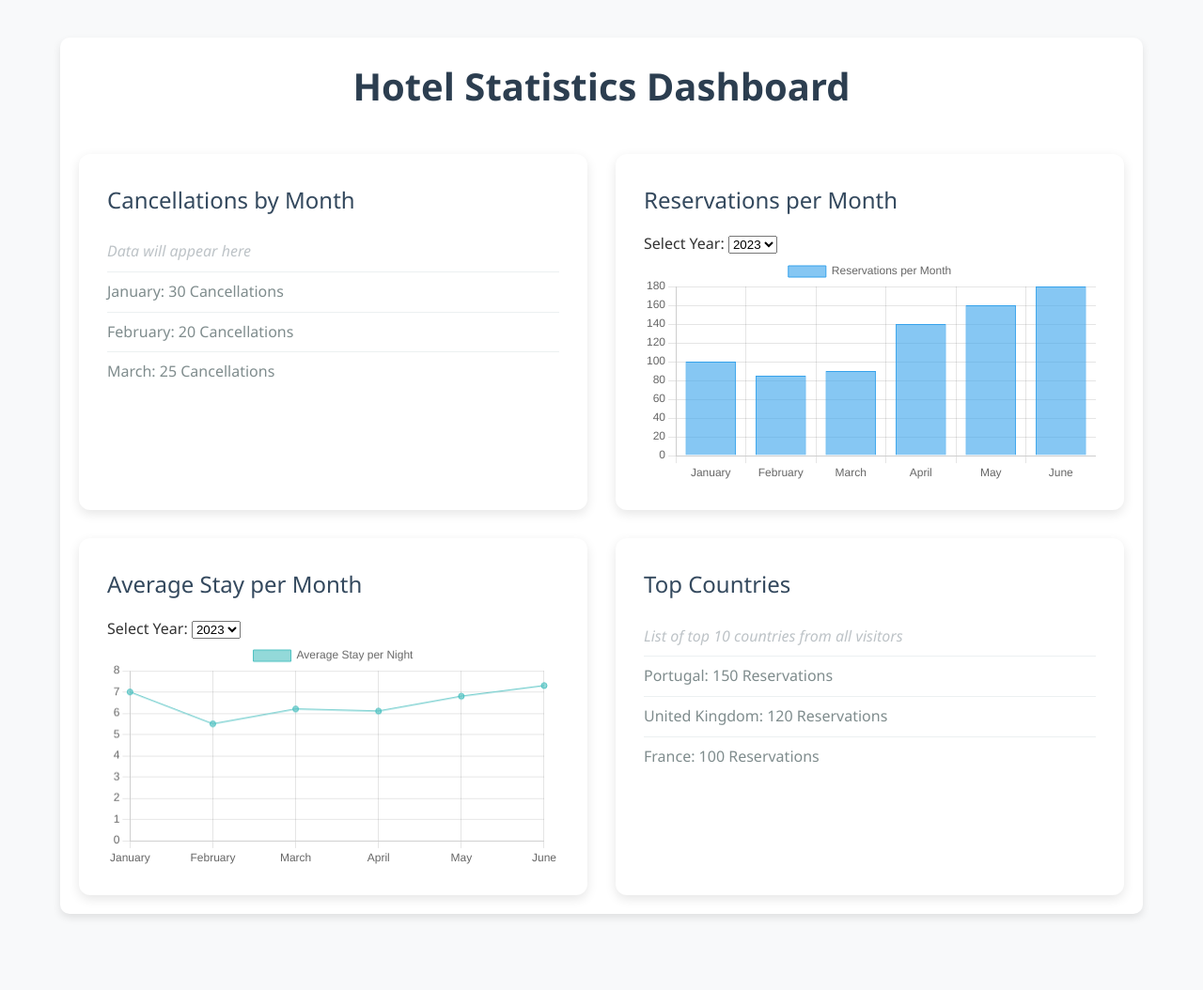
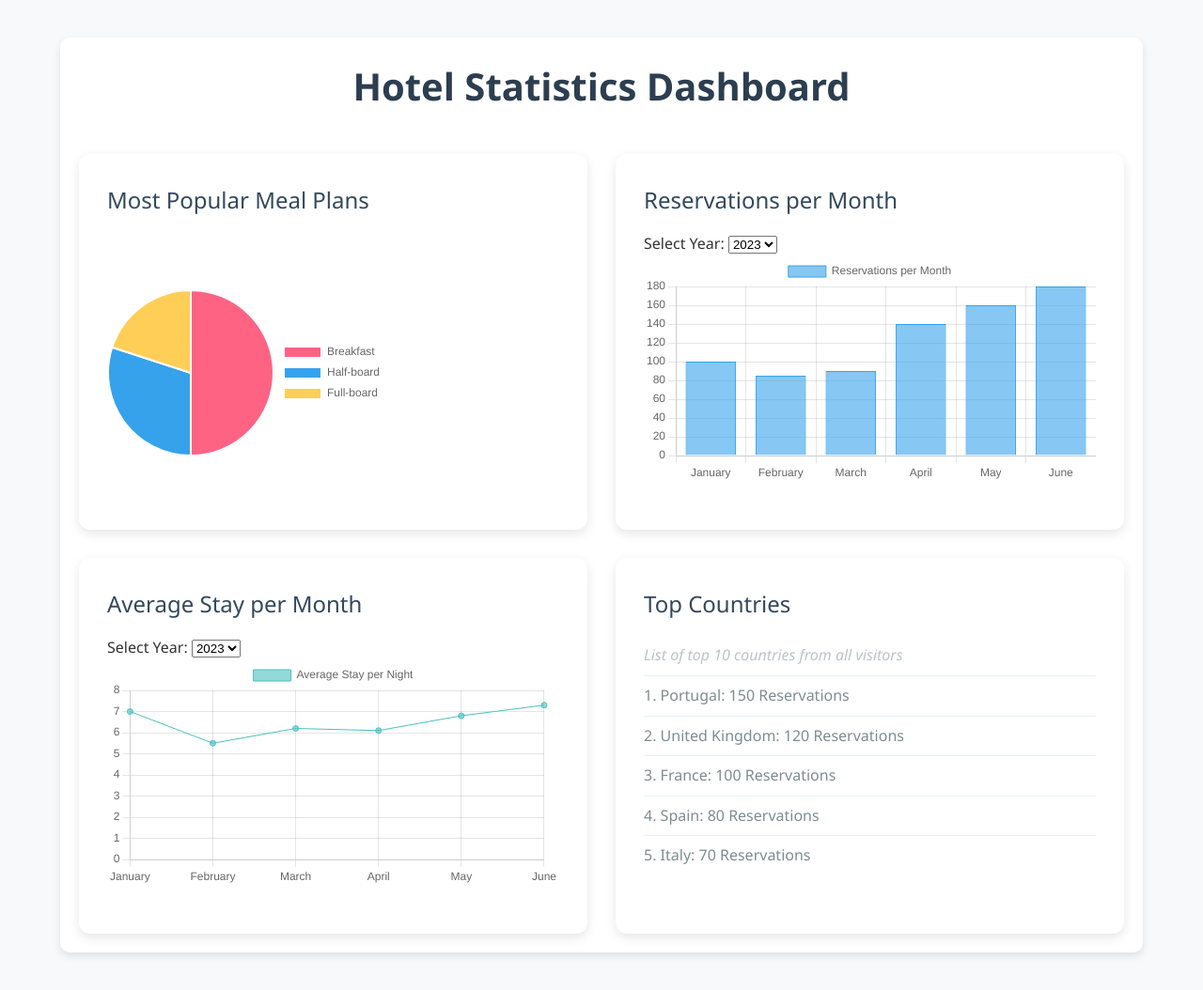
Before and after one commit to KrsticevicM/hotel-stats, a Django app: page / in a window 1280 px wide. Shown: the whole page at 94% size. Before the commit the page ends 977 px from the top, so only its background shows below. Run offline with Django 5.2, Linux system fonts and the light colour scheme.

Commit message:
Added pie chart and top countries scrollbar

```diff
--- a/hotel_system/hotel_stats/static/css/styles.css
+++ b/hotel_system/hotel_stats/static/css/styles.css
@@ -50,6 +50,8 @@
    border-radius: 12px;
    box-shadow: 0 4px 12px rgba(0, 0, 0, 0.1);
    transition: transform 0.3s ease, box-shadow 0.3s ease;
+   height: 400px; /* Ensure the card has enough height */
+   overflow: hidden; /* Hide overflow content to prevent stretching */
 }
 
 .stats-card:hover {
--- a/hotel_system/hotel_stats/static/js/dashboard.js
+++ b/hotel_system/hotel_stats/static/js/dashboard.js
@@ -1,38 +1,37 @@
-document.addEventListener("DOMContentLoaded", function() {
-    // Example mock data (replace with data from GraphDB)
-    const stayData = [
-        { month: 'January', nights: 5 },
-        { month: 'February', nights: 4 },
-        { month: 'March', nights: 6 },
+document.addEventListener("DOMContentLoaded", function () {
+    const mealsCtx = document.getElementById("mealsChart").getContext("2d");
+
+    // Mock data for Most Popular Meals
+    const mealsData = [
+        { meal: "Breakfast", count: 500 },
+        { meal: "Half-board", count: 300 },
+        { meal: "Full-board", count: 200 },
     ];
 
-    const cancellationData = [
-        { month: 'January', count: 30 },
-        { month: 'February', count: 20 },
-        { month: 'March', count: 25 },
-    ];
+    // Extract labels and values
+    const labels = mealsData.map(data => data.meal);
+    const values = mealsData.map(data => data.count);
 
-    const countriesData = [
-        { country: 'Portugal', count: 150 },
-        { country: 'United Kingdom', count: 120 },
-        { country: 'France', count: 100 },
-    ];
-    // Populating "Cancellations per Month"
-    const cancellationsList = document.querySelector('#cancellationsByMonth ul');
-    cancellationData.forEach(data => {
-        const li = document.createElement('li');
-        li.textContent = `${data.month}: ${data.count} Cancellations`;
-        cancellationsList.appendChild(li);
-    });
-
-    // Populating "Top Countries"
-    const countriesList = document.querySelector('#topCountries ul');
-    countriesData.forEach(data => {
-        const li = document.createElement('li');
-        li.textContent = `${data.country}: ${data.count} Reservations`;
-        countriesList.appendChild(li);
+    // Render Pie Chart
+    new Chart(mealsCtx, {
+        type: "pie",
+        data: {
+            labels: labels,
+            datasets: [{
+                data: values,
+                backgroundColor: ["#FF6384", "#36A2EB", "#FFCE56"],
+                hoverOffset: 4
+            }]
+        },
+        options: {
+            responsive: false,
+            plugins: {
+                legend: { position: "right" }
+            }
+        }
     });
 });
+
 
 // Reservations by month
 document.addEventListener("DOMContentLoaded", function () {
@@ -199,3 +198,46 @@
         fetchAverageStay(selectedYear); // Only update average stay chart
     });
 });
+
+document.addEventListener("DOMContentLoaded", function() {
+    // Example mock data (replace with data from GraphDB)
+    const countriesData = [
+        { country: 'Portugal', count: 150 },
+        { country: 'United Kingdom', count: 120 },
+        { country: 'France', count: 100 },
+        { country: 'Spain', count: 80 },
+        { country: 'Italy', count: 70 },
+        { country: 'Germany', count: 60 },
+        { country: 'United States', count: 50 },
+        { country: 'Canada', count: 45 },
+        { country: 'Australia', count: 40 },
+        { country: 'Brazil', count: 35 },
+        { country: 'India', count: 30 },
+        { country: 'Mexico', count: 25 },
+        { country: 'Japan', count: 20 },
+        { country: 'China', count: 15 },
+        { country: 'Russia', count: 10 },
+        { country: 'South Africa', count: 5 },
+        { country: 'Argentina', count: 5 },
+        { country: 'Colombia', count: 5 },
+        { country: 'Nigeria', count: 3 },
+        { country: 'Egypt', count: 2 },
+    ];
+
+    // Populating "Top Countries"
+    const countriesList = document.querySelector('#topCountries ul'); // Correct selector for ul
+    console.log(countriesList); // Make sure it's selecting the ul
+
+    countriesData.forEach((data, index) => {
+        const li = document.createElement('li');
+        li.textContent = `${index + 1}. ${data.country}: ${data.count} Reservations`;
+        countriesList.appendChild(li);
+    });
+
+    // Setting max-height and enabling scrolling
+    var maxHeight = 250;  // Define the max height for the scrollable area
+    if (countriesList.scrollHeight > maxHeight) {
+        countriesList.style.maxHeight = maxHeight + "px";  // Apply the max height
+        countriesList.style.overflowY = "auto";  // Enable vertical scrolling
+    }
+});
--- a/hotel_system/hotel_stats/templates/dashboard.html
+++ b/hotel_system/hotel_stats/templates/dashboard.html
@@ -15,13 +15,10 @@
 
         <!-- Stats Sections -->
         <div class="stats-section">
-            <!-- Cancellations per Month -->
-            <div class="stats-card" id="cancellationsByMonth">
-                <h3>Cancellations by Month</h3>
-                <ul>
-                    <!-- Empty placeholder for dynamic content -->
-                    <li class="placeholder">Data will appear here</li>
-                </ul>
+            <!-- MOst popular meal plans -->
+            <div class="stats-card" id="mostPopularMeals">
+                <h3>Most Popular Meal Plans</h3>
+                <canvas id="mealsChart"></canvas>
             </div>
 
             <!-- Reservations by Month -->
--- a/hotel_system/hotel_stats/views.py
+++ b/hotel_system/hotel_stats/views.py
@@ -19,12 +19,12 @@
       {"arrival_date_month": "March", "count": 110},
     ]
 
-   # Mock data for Cancellations per Month
-   cancellations_per_month = [
-      {"arrival_date_month": "January", "count": 30},
-      {"arrival_date_month": "February", "count": 20},
-      {"arrival_date_month": "March", "count": 25},
-    ]
+   # New: Most Popular Meals
+   most_popular_meals = [
+        {"meal": "Breakfast", "count": 500},
+        {"meal": "Half-board", "count": 300},
+        {"meal": "Full-board", "count": 200},
+   ]
 
    # Mock data for Top Countries by Reservations
    top_countries = [
@@ -35,9 +35,9 @@
 
 
    context = {
+      "most_popular_meals": most_popular_meals,
+      "reservations_per_month": reservations_per_month,
       "stay_per_month": stay_per_month,
-      "reservations_per_month": reservations_per_month,
-      "cancellations_per_month": cancellations_per_month,
       "top_countries": top_countries,
     }
 
```
